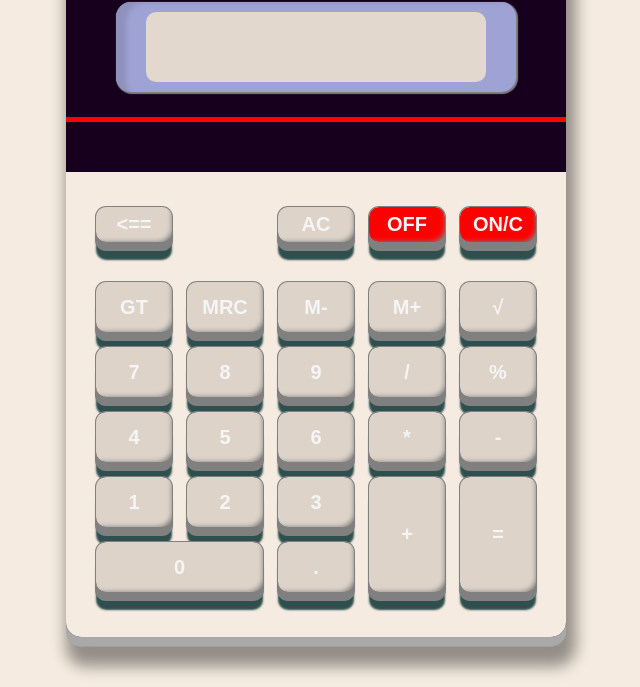
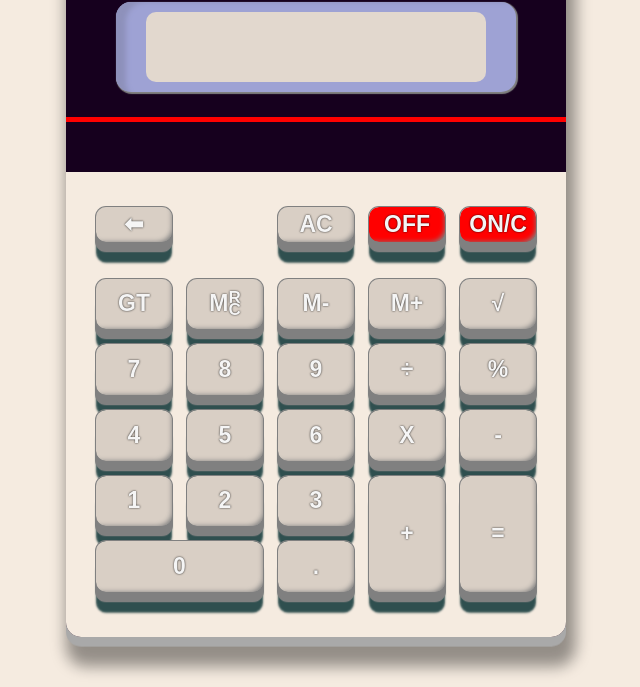
Before and after one commit to Orchydae/Block-Calculator-TOP, a plain HTML site: page index.html in a window 1280 px wide. Shown: the part 113-800 px from the top of the page, without its empty margins (324-964 px from the left). Drawn offline with Linux system fonts and the light colour scheme.

Commit message:
button UI fixes

```diff
--- a/calculatorStyle.css
+++ b/calculatorStyle.css
@@ -132,10 +132,11 @@ button {
     border: none;
     transform-style: preserve-3d;
     transition: .15s cubic-bezier(0, 0, .6, 1);
-    background-color: #DDD3C9;
+    background-color: #D9CFC5;
     color: whitesmoke;
-    font-size: 20px;
+    font-size: 23px;
     font-weight: bold;
+    text-shadow: 0px 0px 2px rgba(0, 0, 0, 0.9);
 }
 
 button::after {
@@ -187,6 +188,17 @@ button:active::before {
     transform: translate3d(0, 0, -0.5em);
 }
 
+#MRC {
+    display: flex;
+    justify-content: center;
+    align-items: center;
+}
+
+.RC {
+    font-size: 17px;
+    line-height: 12px;
+}
+
 #plus, #equal {
     grid-row: span 2;
 }
--- a/index.html
+++ b/index.html
@@ -25,25 +25,31 @@
         </div>
         <div class="divider"></div>
         <div class="buttons">
-            <button id="arrow"><==</button>
+            <button id="arrow">⬅</button>
             <div id="empty"></div>
             <button id="AC">AC</button>
             <button id="OFF">OFF</button>
             <button id="ON">ON/C</button>
             <button id="GT">GT</button>
-            <button id="MRC">MRC</button>
+            <button id="MRC">
+                <div class="M">M</div>
+                <div class="RC">
+                    <div class="R">R</div>
+                    <div class="C">C</div>
+                </div>
+            </button>
             <button id="M-">M-</button>
             <button id="M+">M+</button>
             <button id="root">√</button>
             <button id="7">7</button>
             <button id="8">8</button>
             <button id="9">9</button>
-            <button id="divide">/</button>
+            <button id="divide">÷</button>
             <button id="percent">%</button>
             <button id="4">4</button>
             <button id="5">5</button>
             <button id="6">6</button>
-            <button id="multiply">*</button>
+            <button id="multiply">X</button>
             <button id="minus">-</button>
             <button id="1">1</button>
             <button id="2">2</button>
```
